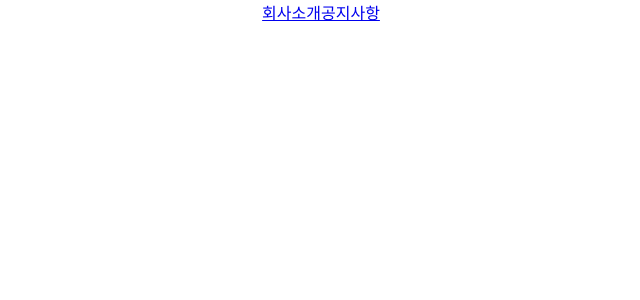
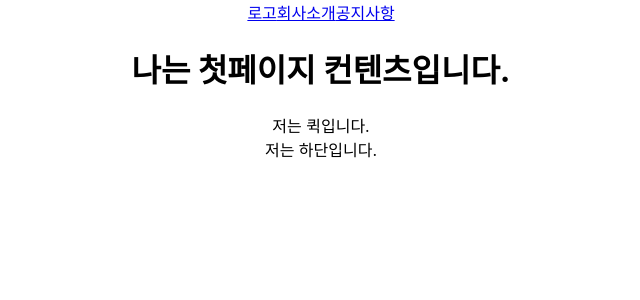
Before and after one commit to zueunjoeng/0716react, a React (Create React App) app: page / in a window 1280 px wide. Before the commit this address had no page. Shown: the top 300 px of the page, without its empty margins (319-959 px from the left). Built offline with nearby package versions, Linux system fonts and the light colour scheme.

Commit message:
a는 완전히 다시 랜더링을 하기때문에 로고, 외부연동 외 아껴쓰기

```diff
--- a/src/App.js
+++ b/src/App.js
@@ -3,19 +3,31 @@ import {  Link, Routes, Route } from 'react-router-dom';
 import './App.css';
 import Board from './component/Board';
 import About from './component/About';
+import Entery from './component/Entery';
 
 function App() {
   return (
 
       <div className="App">
        <div>
+        <a href='/'>로고</a>
        <Link to='/about'>회사소개</Link>
         <Link to='/board'>공지사항</Link>
+
        </div>
        <Routes>
+       <Route path='/' element={<Entery />}></Route>
         <Route path='/about' element={<About />}></Route>
         <Route path='/board' element={<Board />}></Route>
        </Routes>
+
+       <aside>
+        저는 퀵입니다.
+       </aside>
+
+       <footer>
+        저는 하단입니다.
+       </footer>
       </div>
 
   );
--- /dev/null
+++ b/src/component/Entery.js
@@ -0,0 +1,9 @@
+import React from 'react'
+
+function Entery() {
+    return (
+        <h1>나는 첫페이지 컨텐츠입니다.</h1>
+    )
+}
+
+export default Entery
```
